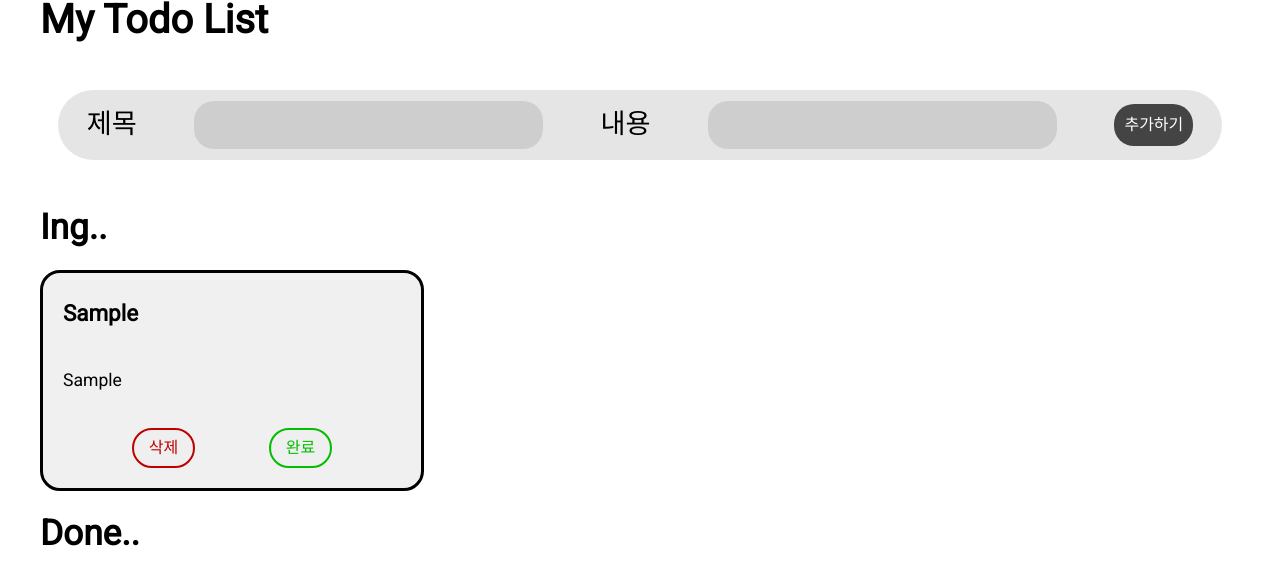
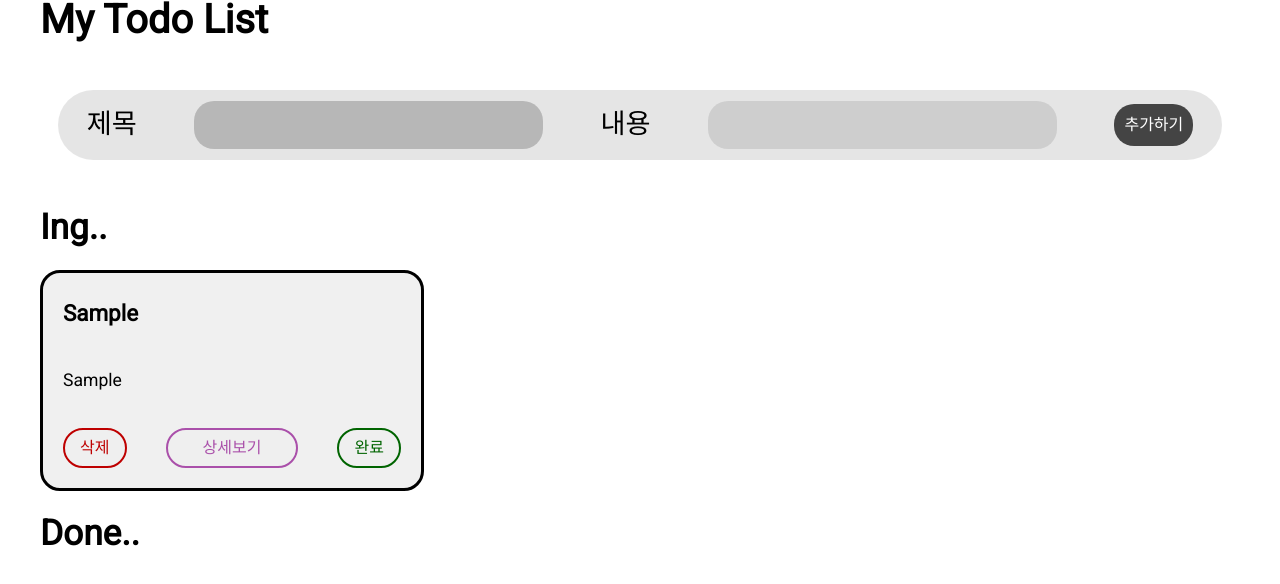
Before and after one commit to youjunho613/to-do-list, a React (Create React App) app: page / in a window 1280 px wide. Both pictures are taken after typing "Sample", "Sample" into the empty fields and a click on the button "추가하기". Shown: the top 584 px of the page. Built offline with nearby package versions, Linux system fonts and the light colour scheme.

Commit message:
feat. todo 상세보기 페이지 구현

```diff
--- a/package.json
+++ b/package.json
@@ -9,6 +9,7 @@
     "react": "^18.2.0",
     "react-dom": "^18.2.0",
     "react-redux": "^8.1.0",
+    "react-router-dom": "^6.13.0",
     "react-scripts": "5.0.1",
     "redux": "^4.2.1",
     "styled-components": "^6.0.0-rc.3",
--- a/src/App.jsx
+++ b/src/App.jsx
@@ -1,24 +1,8 @@
-import Header from "page/Header";
-import Form from "component/Form";
-import Main from "page/Main";
-import styled from "styled-components";
+import Router from "shared/Router";
 import "./style/App.css";
 
 const App = () => {
-  return (
-    <StBox>
-      <Header>My Todo List</Header>
-      <Form />
-      <Main />
-    </StBox>
-  );
+  return <Router />;
 };
-// useParams 써보기
-
-const StBox = styled.div`
-  max-width: 1200px;
-  min-width: 800px;
-  margin: 0 auto;
-`;
 
 export default App;
--- a/src/component/Form.jsx
+++ b/src/component/Form.jsx
@@ -44,7 +44,7 @@ const Form = () => {
 
     // 4. input 값 초기화
     setTodo(INITIAL);
-
+    titleRef.current.focus();
     // 로컬스토리지 구현
     // setTodoList(getListData(newTodoList));
   };
--- a/src/page/Main.jsx
+++ b/src/component/Main.jsx
@@ -1,5 +1,5 @@
 import { styled } from "styled-components";
-import Todo from "../component/Todo";
+import Todo from "component/Todo";
 
 const Main = () => {
   return (
--- a/src/component/Todo.jsx
+++ b/src/component/Todo.jsx
@@ -1,11 +1,13 @@
 // import getListData from "../module/localStorage";
 import { useDispatch, useSelector } from "react-redux";
+import { useNavigate } from "react-router-dom";
 import { deleteTodo, doneTodo } from "redux/modules/todoList";
 import { styled } from "styled-components";
 
 const Todo = ({ boolean }) => {
   const { todoList } = useSelector((state) => state.todoList);
   const dispatch = useDispatch();
+  const navigate = useNavigate();
 
   const filterList = todoList.filter((item) => item.isDone === boolean);
 
@@ -14,12 +16,32 @@ const Todo = ({ boolean }) => {
       <StLi key={item.id} id={item.id}>
         <StTitle>{item.title}</StTitle>
         <StP>{item.content}</StP>
-        <StDeleteBtn onClick={() => dispatch(deleteTodo(item.id))}>
+        <StBtn
+          color="red"
+          column="1 / 3"
+          onClick={() => {
+            if (window.confirm("정말 삭제하시겠습니까?"))
+              return dispatch(deleteTodo(item.id));
+          }}
+        >
           삭제
-        </StDeleteBtn>
-        <StDoneBtn onClick={() => dispatch(doneTodo(item.id))}>
+        </StBtn>
+        <StBtn
+          color="purple"
+          column="4 / 8"
+          onClick={() => {
+            navigate(`/detail/${item.id}`);
+          }}
+        >
+          상세보기
+        </StBtn>
+        <StBtn
+          color="green"
+          column="9 / 11"
+          onClick={() => dispatch(doneTodo(item.id))}
+        >
           {item.isDone ? "취소" : "완료"}
-        </StDoneBtn>
+        </StBtn>
       </StLi>
     );
   });
@@ -27,7 +49,7 @@ const Todo = ({ boolean }) => {
 
 const StLi = styled.li`
   display: grid;
-  grid-template-columns: repeat(5, 1fr);
+  grid-template-columns: repeat(10, 1fr);
   grid-template-rows: repeat(4, 1fr);
   gap: 5px;
 
@@ -42,7 +64,7 @@ const StLi = styled.li`
 `;
 
 const StTitle = styled.h3`
-  grid-column: 1 / 6;
+  grid-column: 1 / 11;
   grid-row: 1 / 2;
   align-self: center;
 
@@ -50,39 +72,25 @@ const StTitle = styled.h3`
 `;
 
 const StP = styled.p`
-  grid-column: 1 / 6;
+  grid-column: 1/11;
   grid-row: 2 / 4;
   align-self: center;
 
   font-size: 1.1rem;
 `;
 
-const StDeleteBtn = styled.button`
+const StBtn = styled.button`
   grid-row: 4 / 5;
-  grid-column: 2 / 3;
+  grid-column: ${(props) => props.column};
 
-  border: 2px solid var(--color-red);
+  border: 2px solid var(--color-${(props) => props.color});
   border-radius: 20px;
-  color: var(--color-red);
+  color: var(--color-${(props) => props.color});
 
   transition: 500ms;
   &:hover {
-    border: 2px solid var(--color-red2);
-    color: var(--color-red2);
-  }
-`;
-const StDoneBtn = styled.button`
-  grid-row: 4 / 5;
-  grid-column: 4 / 5;
-
-  border: 2px solid var(--color-green);
-  border-radius: 20px;
-  color: var(--color-green);
-
-  transition: 500ms;
-  &:hover {
-    border: 2px solid var(--color-green2);
-    color: var(--color-green2);
+    background-color: var(--color-${(props) => props.color});
+    color: var(--color-white);
   }
 `;
 
--- /dev/null
+++ b/src/pages/Detail.jsx
@@ -0,0 +1,134 @@
+import { useNavigate, useParams } from "react-router-dom";
+import { useSelector } from "react-redux";
+import styled from "styled-components";
+import { useRef } from "react";
+
+const Detail = () => {
+  const navigate = useNavigate();
+  const param = useParams();
+
+  const { todoList } = useSelector((state) => state.todoList);
+
+  const { title, content, id, isDone } = todoList.find(
+    (item) => item.id === parseInt(param.id)
+  );
+
+  const btnRef = useRef();
+  // console.log(
+  //   "🚀 ~ file: Detail.jsx:19 ~ Detail ~ btnRef:",
+  //   (btnRef.current.outerHTML = null)
+  // );
+
+  return (
+    <StBox>
+      <StDiv>
+        <StP>ID : {id}</StP>
+        <StP>상태 : {isDone ? "완료" : "하는 중"}</StP>
+      </StDiv>
+      <StTitle>{title}</StTitle>
+      <StP height={"150px"}>{content}</StP>
+      <StHomeBtn
+        onClick={() => {
+          navigate("/");
+        }}
+      >
+        홈으로
+      </StHomeBtn>
+      <StMoveBtn
+        onClick={() => {
+          navigate(`/detail/${id - 1}`);
+        }}
+        ref={btnRef}
+        position={"left:0"}
+        translate={"-50%"}
+      >
+        {"<<"}
+      </StMoveBtn>
+      <StMoveBtn
+        onClick={() => {
+          navigate(`/detail/${id + 1}`);
+        }}
+        position={"right:0"}
+        translate={"50%"}
+      >
+        {">>"}
+      </StMoveBtn>
+    </StBox>
+  );
+};
+
+const StBox = styled.main`
+  position: relative;
+  display: flex;
+  flex-direction: column;
+
+  max-width: 1200px;
+  min-width: 800px;
+
+  padding: 30px 40px;
+  margin: 200px auto;
+
+  background-color: var(--color-gray0);
+
+  border: 3px solid;
+  border-radius: 20px;
+`;
+
+const StDiv = styled.div`
+  display: flex;
+  justify-content: space-between;
+`;
+
+const StP = styled.p`
+  height: ${(props) => props.height};
+
+  margin: 30px 0px;
+
+  font-size: 2rem;
+`;
+
+const StTitle = styled.h1`
+  margin: 30px 0px;
+
+  font-size: 3rem;
+`;
+
+const StHomeBtn = styled.button`
+  align-self: center;
+
+  width: 400px;
+  height: 60px;
+
+  border: 2px solid var(--color-purple);
+  border-radius: 20px;
+  color: var(--color-purple);
+
+  transition: 500ms;
+  &:hover {
+    background-color: var(--color-purple);
+    color: var(--color-white);
+  }
+`;
+
+const StMoveBtn = styled.button`
+  display: block;
+
+  position: absolute;
+
+  top: 50%;
+  ${(props) => props.position};
+
+  width: 50px;
+  height: 50px;
+
+  background-color: var(--color-yellow);
+
+  border-radius: 25px;
+  transform: translate(${(props) => props.translate}, -50%);
+  &:hover {
+    transform: translate(calc(${(props) => props.translate}* 1.5), -50%);
+    transition: 1s;
+  }
+`;
+
+export default Detail;
--- /dev/null
+++ b/src/pages/Home.jsx
@@ -0,0 +1,24 @@
+import Header from "component/Header";
+import Form from "component/Form";
+import Main from "component/Main";
+import styled from "styled-components";
+import "../style/App.css";
+
+const Home = () => {
+  return (
+    <StBox>
+      <Header>My Todo List</Header>
+      <Form />
+      <Main />
+    </StBox>
+  );
+};
+// useParams 써보기
+
+const StBox = styled.div`
+  max-width: 1200px;
+  min-width: 800px;
+  margin: 0 auto;
+`;
+
+export default Home;
--- /dev/null
+++ b/src/shared/Router.js
@@ -0,0 +1,17 @@
+import { BrowserRouter, Route, Routes } from "react-router-dom";
+import Home from "pages/Home";
+import Detail from "pages/Detail";
+
+const Router = () => {
+  return (
+    <BrowserRouter>
+      <Routes>
+        <Route path="/" element={<Home />} />
+        <Route path="detail" element={<Detail />} />
+        <Route path="detail/:id" element={<Detail />} />
+      </Routes>
+    </BrowserRouter>
+  );
+};
+
+export default Router;
--- a/src/style/color.css
+++ b/src/style/color.css
@@ -7,7 +7,7 @@
   --color-gray7: rgb(0, 0, 0, 0.7);
   --color-black: rgb(0, 0, 0);
   --color-red: rgb(190, 0, 0);
-  --color-red2: rgb(100, 0, 0);
-  --color-green: rgb(0, 190, 0);
-  --color-green2: rgb(0, 100, 0);
+  --color-green: rgb(0, 100, 0);
+  --color-purple: rgb(170, 80, 170);
+  --color-yellow: rgb(230, 230, 0);
 }
```
Also changed, not shown: src/component/Header.jsx (renamed from src/page/Header.jsx), 1 other file (tests, documents, lock files or other folders).
